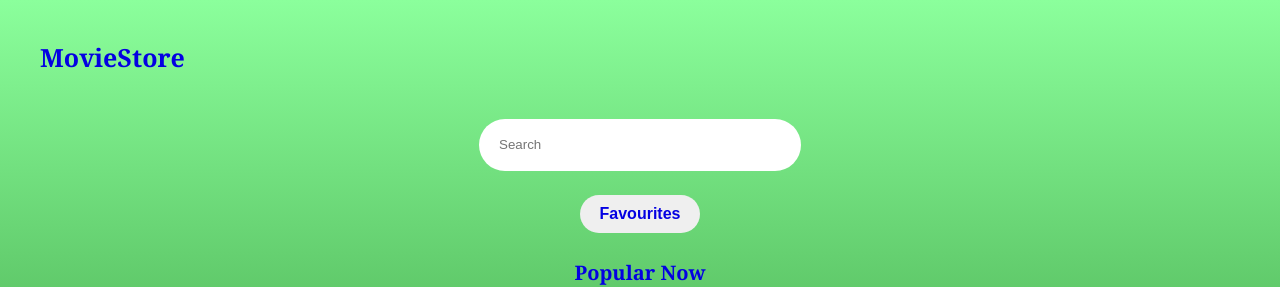
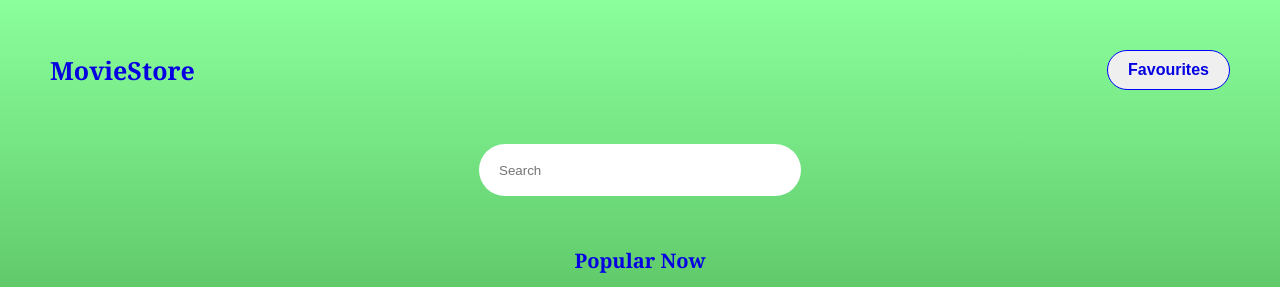
Before and after one commit to brolyne/movie, a React (Vite) app: page / in a window 1280 px wide. Shown: the top 287 px of the page. Built offline with nearby package versions, Linux system fonts and the light colour scheme; no server answers; a web font is replaced by a local one.

Commit message:
Layout improvements

```diff
--- a/src/components/Home.jsx
+++ b/src/components/Home.jsx
@@ -39,11 +39,13 @@ export default function Home(){
     return(
         <>
             <div id="home-body">
-                <h2>MovieStore</h2>
+                <div id='header'>
+                    <h2>MovieStore</h2>
+                    <button className='favourites-button' onClick={() => navigate('/favourites')}>Favourites</button>
+                </div>
                 <div id='input-container'>
                     <input type="text" placeholder="Search" onInput={(e)=>setQuery(e.target.value)} onKeyDown={(e)=>search(e)}/>
                 </div>
-                <button className='favourites-button' onClick={() => navigate('/favourites')}>Favourites</button>
                 <h4>Popular Now</h4>
                 <div id="trending-container">
                     {popularMovies.map((movie) => (
--- a/src/styles/home.css
+++ b/src/styles/home.css
@@ -6,7 +6,17 @@
     font-size: 25px;
     margin-top: 0;
 }
-
+#header{
+    display: flex;
+    flex-direction: row;
+    justify-content: flex-end;
+    padding: 10px;
+    align-items: center;
+}
+#header button{
+    margin-right: 0;
+    border: 1px solid blue;
+}
 #input-container{
     display: flex;
     justify-content: center;
```
